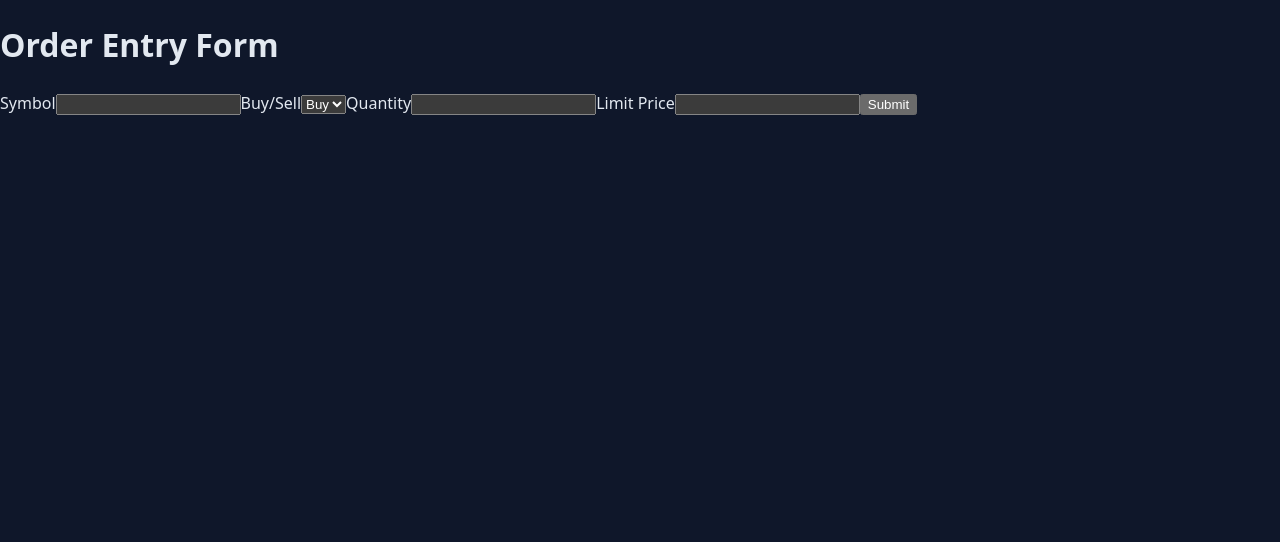
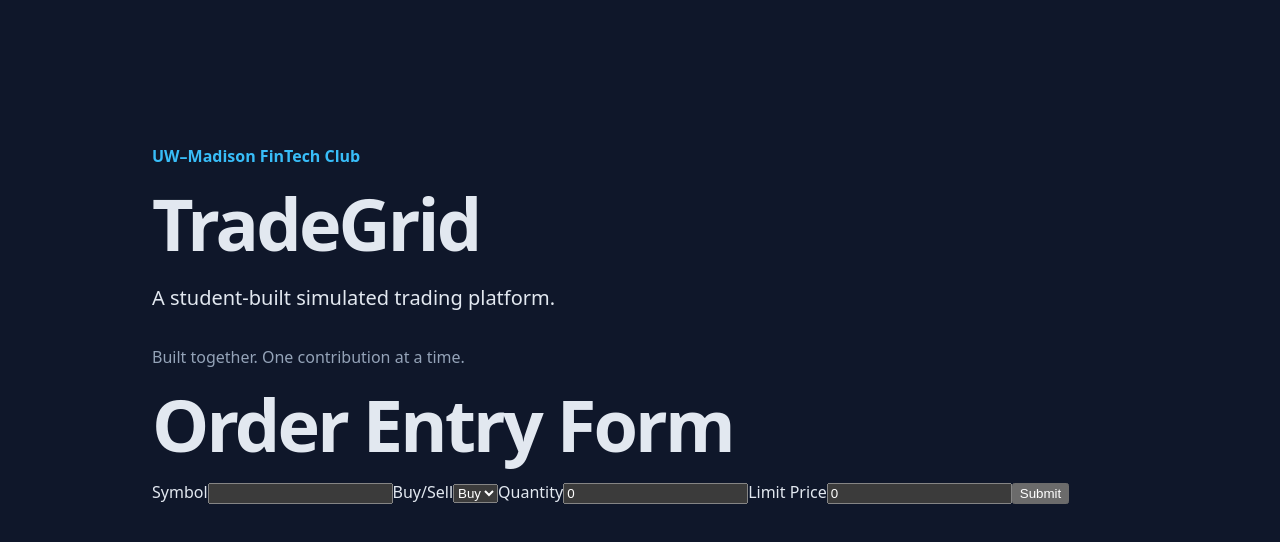
Before and after one commit to co-rtex/tradegrid, a React (Vite) app in the folder frontend/: page / in a window 1280 px wide. Shown: the top 542 px of the page. Built offline with nearby package versions, Linux system fonts and the light colour scheme.

Commit message:
Keep existing app layout and embed order form

```diff
--- a/frontend/src/App.tsx
+++ b/frontend/src/App.tsx
@@ -1,9 +1,17 @@
-import "./App.css";
-
-import OrderEntryForm from "./components/OrderEntryForm";
-
+import './App.css'
+import OrderEntryForm from './components/OrderEntryForm'
 function App() {
-  return <OrderEntryForm />;
+  return (
+    <main className="app-shell">
+      <p className="app-community">UW–Madison FinTech Club</p>
+      <h1>TradeGrid</h1>
+      <p className="app-description">
+        A student-built simulated trading platform.
+      </p>
+      <p className="app-status">Built together. One contribution at a time.</p>
+      <OrderEntryForm />
+    </main>
+  )
 }
 
-export default App;
+export default App
--- a/frontend/src/components/OrderEntryForm.tsx
+++ b/frontend/src/components/OrderEntryForm.tsx
@@ -1,24 +1,73 @@
+import { useState } from "react";
+
 function OrderEntryForm() {
+    const [symbol, setSymbol] = useState("");
+    const [side, setSide] = useState("Buy");
+    const [quantity, setQuantity] = useState(0);
+    const [price, setPrice] = useState(0);
+    const [error, setError] = useState("");
+    const [success, setSuccess] = useState("");
+    const handleSubmit = () => {
+        if (!symbol) {
+            setError("Symbol is required");
+            return;
+        }
+
+        if (quantity <=0) {
+            setError("Quantity is required");
+            return;
+        }
+
+        if (price<=0) {
+            setError("Price is required");
+            return;
+        }
+
+        setError("");
+        setSuccess("");
+        setSuccess(`Order submitted: ${side} ${quantity} ${symbol} at ${price}`);
+    };
 return (
     <div>
         <h1>Order Entry Form</h1>
-        <label>Symbol</label>
-        <input type="text" />
+        {error && <p style={{ color: "red" }}>{error}</p>}
+        {success && <p style={{ color: "green" }}>{success}</p>}
+        <label htmlFor="symbol">Symbol</label>
+        <input
+        id="symbol"
+        type="text"
+        value={symbol}
+        onChange={(e) => setSymbol(e.target.value)}
+        />
 
-        <label>Buy/Sell</label>
+        <label htmlFor="side">Buy/Sell</label>
 
-        <select>
+        <select
+        id="side"
+        value={side}
+        onChange={(e) => setSide(e.target.value)}
+        >
             <option>Buy</option>
             <option>Sell</option>
         </select>
-        <label>Quantity</label>
-        <input type="number" />
+        <label htmlFor="quantity">Quantity</label>
 
-        <label>Limit Price</label>
-        <input type="number" />
+        <input
+        id="quantity"
+        type="number"
+        value={quantity}
+        onChange={(e) => setQuantity(Number(e.target.value))}
+        />
 
-        <button>Submit</button>
+        <label htmlFor="price">Limit Price</label>
+        <input
+        id="price"
+        type="number"
+        value={price}
+        onChange={(e) => setPrice(Number(e.target.value))}
+        />
 
+        <button onClick={handleSubmit}>Submit</button>
     </div>
     );
 }
```
